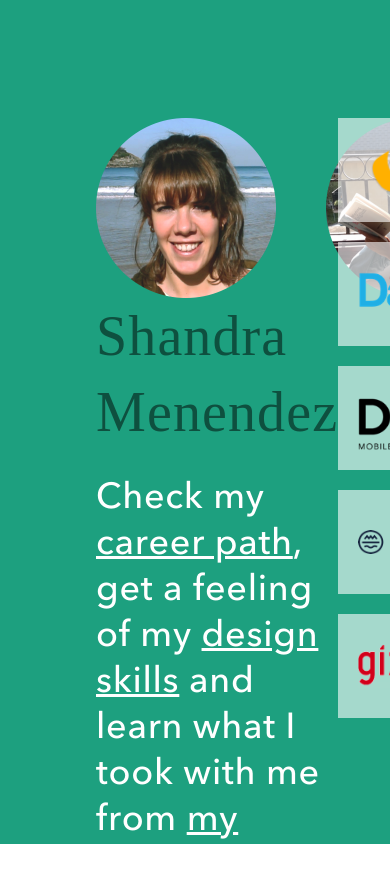
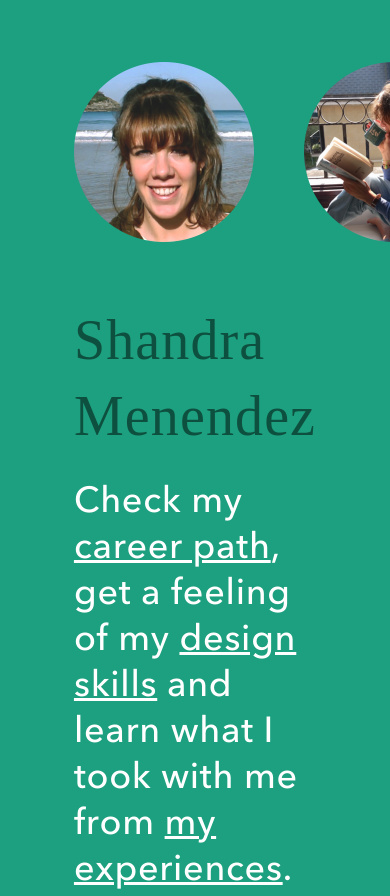
Before and after one commit to shandra4/shandra4.github.io, a Gatsby site: page / in a window 390 px wide. Shown: the top 896 px of the page. Before the commit the page ends 844 px from the top, so only its background shows below. Built offline with nearby package versions, Linux system fonts and the light colour scheme; Gatsby itself is replaced by a stand-in of ours.

Commit message:
adapt for small desktop

```diff
--- a/src/components/layout/index.scss
+++ b/src/components/layout/index.scss
@@ -5,6 +5,7 @@ body {
   font-weight: 300;
   overflow-x: hidden;
   margin: 0;
+  background-color: #1DA07F;
 }
 
 h1,
@@ -42,5 +43,13 @@ p {
   padding: 118px 84px 126px 96px;
   height: 100vh;
   display: flex;
-  background-color: #1DA07F;
 }
+
+@media (max-width: 1024px) {
+  .content {
+    padding: 62px 90px;
+    flex-direction: column;
+    align-items: center;
+    height: auto;
+  }
+}
--- a/src/pages/styles.module.scss
+++ b/src/pages/styles.module.scss
@@ -61,3 +61,9 @@
     margin: 0;
   }
 }
+
+@media (max-width: 1024px) {
+  .description {
+    margin: 60px 0;
+  }
+}
```
